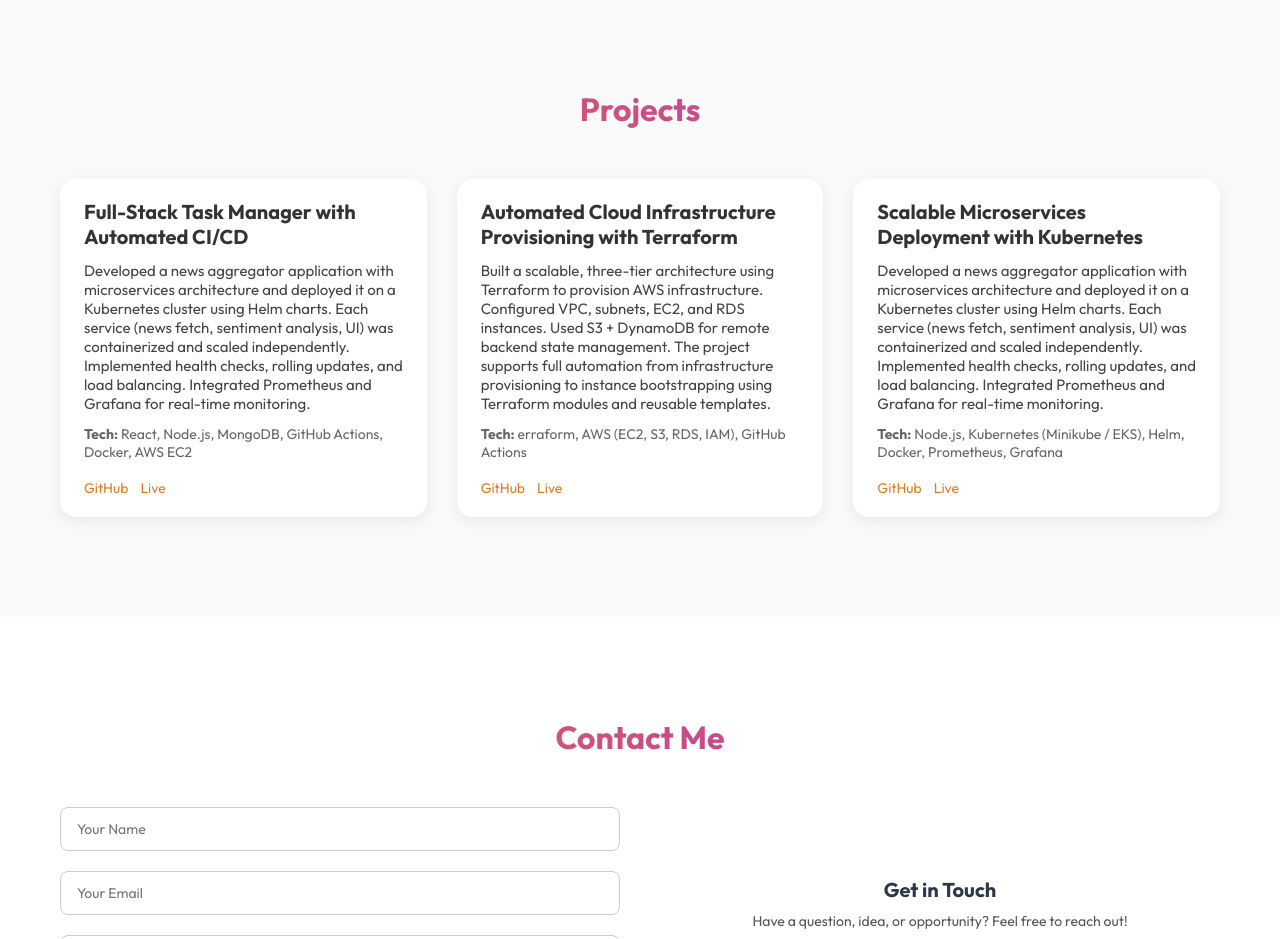
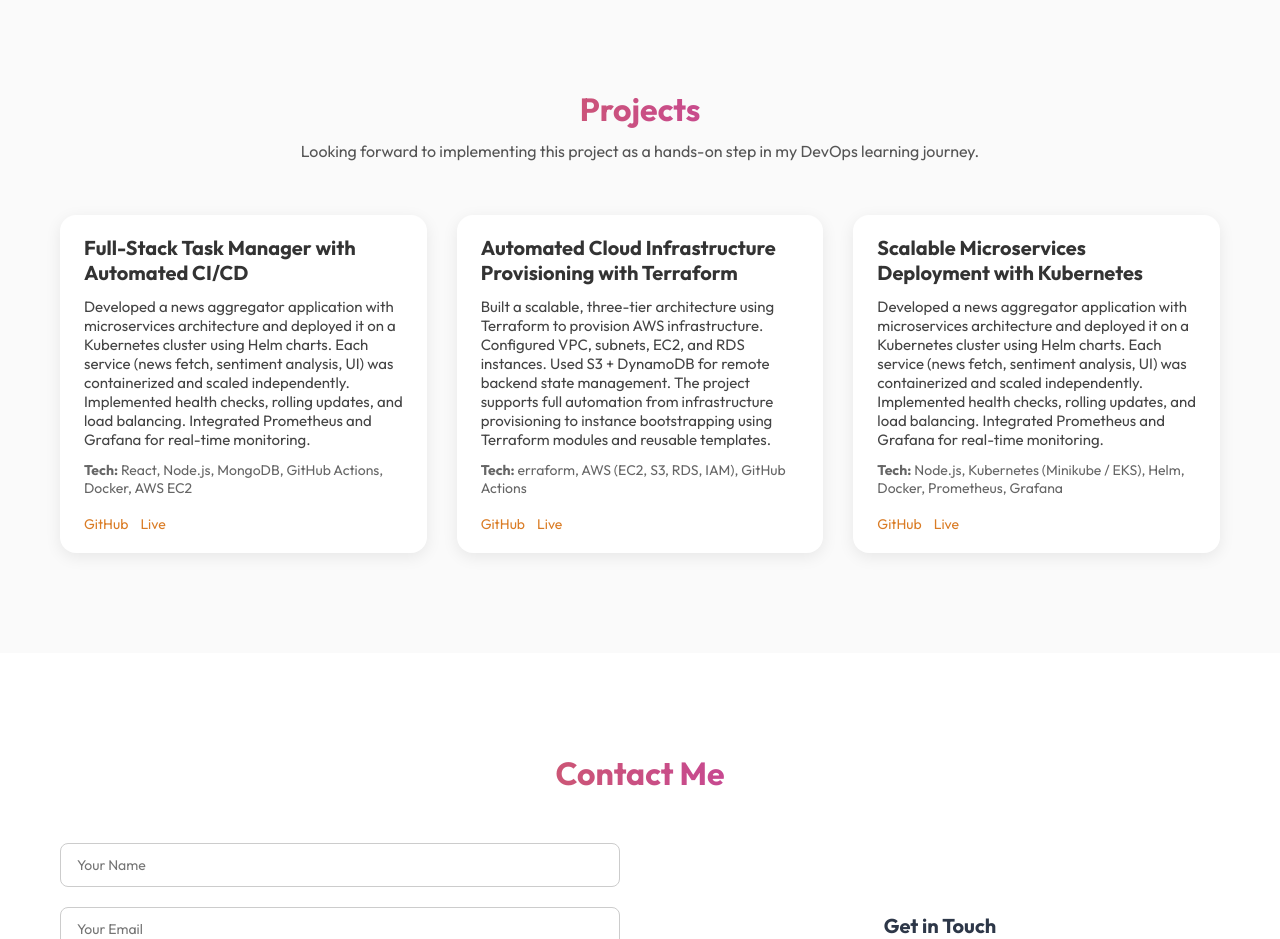
Before and after one commit to PranavDDabade/Pranav-Portfolio, a React (Vite) app: page / in a window 1280 px wide. Shown: the part 2680-3619 px from the top of the page. Built offline with nearby package versions, Linux system fonts and the light colour scheme.

Commit message:
Update Projects.jsx

```diff
--- a/src/component/Projects.jsx
+++ b/src/component/Projects.jsx
@@ -30,6 +30,8 @@ const Project = () => {
   return (
     <section id="project" className="project-section">
       <h2 className="section-title">Projects</h2>
+      <p className="project-intro">Looking forward to implementing this project as a hands-on step in my DevOps learning journey.</p>
+
       <div className="project-grid">
         {projectList.map((project, index) => (
           <div key={index} className="project-card">
```
